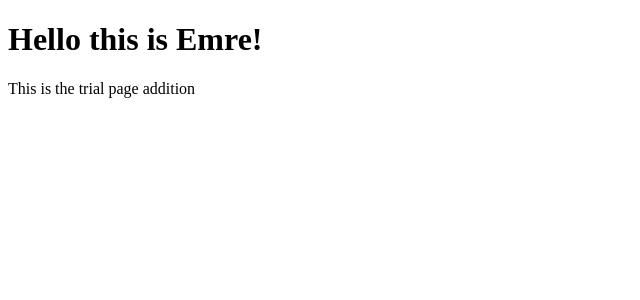
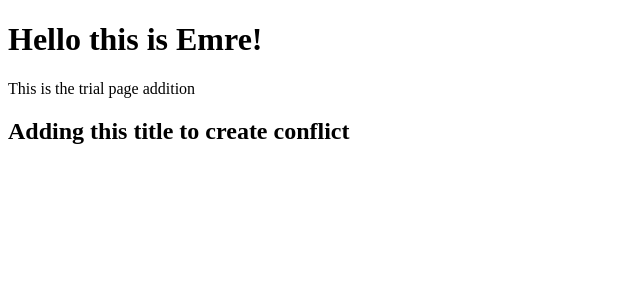
Before and after one commit to empi6/trial, a Next.js app: page / in a window 1280 px wide. Shown: the top 300 px of the page, without its empty margins (0-640 px from the left). Built offline with nearby package versions, Linux system fonts and the light colour scheme.

Commit message:
add into main to create confusion

```diff
--- a/pages/index.js
+++ b/pages/index.js
@@ -12,6 +12,8 @@ export default function Home() {
 
       <p> This is the trial page addition</p>
 
+      <h2> Adding this title to create conflict</h2>
+
     </div>
   )
 }
```
